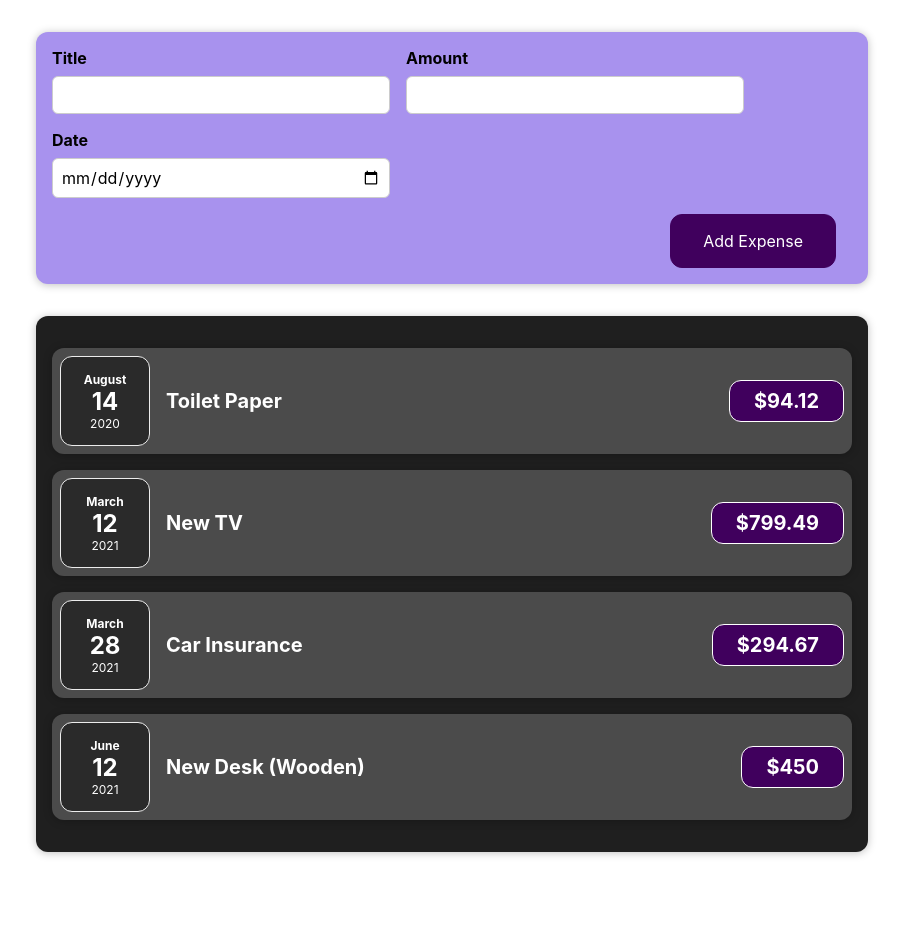
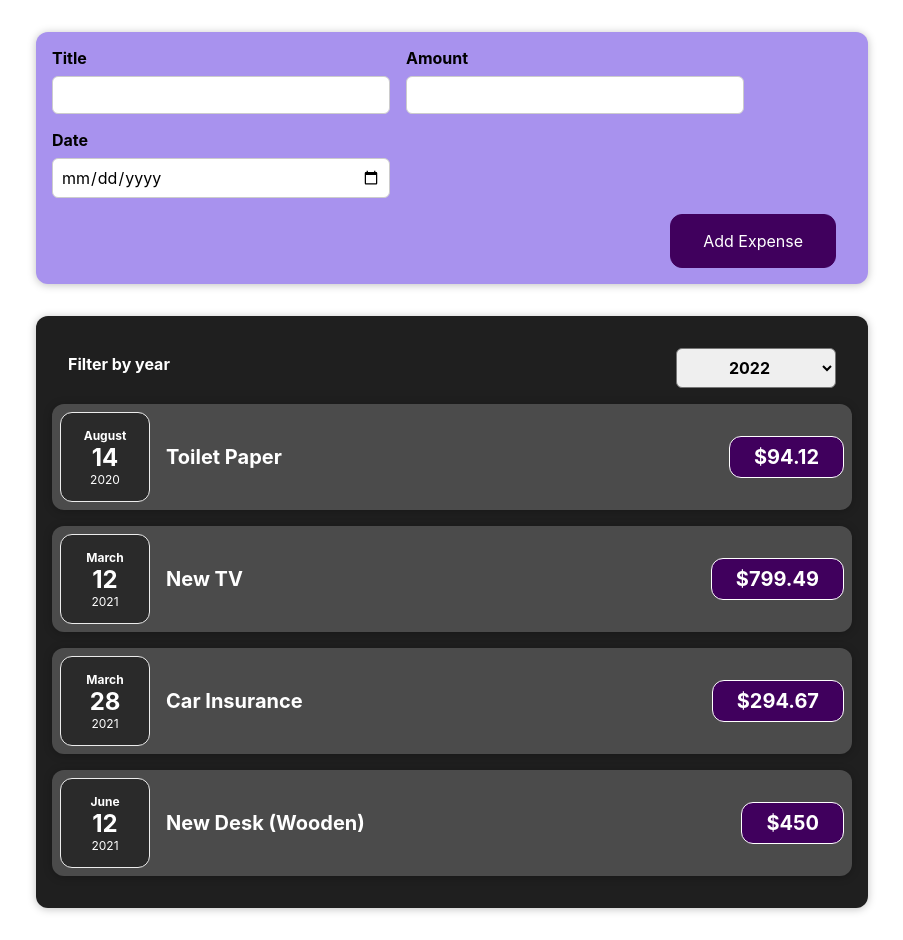
Before and after one commit to allanlalangan/expense-tracker, a React (Create React App) app: page / in a window 1280 px wide. Shown: the whole page, without its empty margins (188-1091 px from the left). Before the commit the page ends 884 px from the top, so only its background shows below. Built offline with nearby package versions, Linux system fonts and the light colour scheme.

Commit message:
import ExpensesFilter into Expenses component. passed selected option value as filteredYear state.

```diff
--- a/src/components/Expenses/Expenses.js
+++ b/src/components/Expenses/Expenses.js
@@ -1,10 +1,20 @@
+import { useState } from "react";
+import ExpensesFilter from "./ExpensesFilter";
 import ExpenseItem from "./ExpenseItem";
 import Card from "../UI/Card";
 import "./Expenses_CourseTemplate.css";
 
 const Expenses = (props) => {
+  const [filteredYear, setFilteredYear] = useState();
+  const selectYearHandler = (selectedYear) => {
+    setFilteredYear(selectedYear);
+  };
   return (
     <Card className="expenses">
+      <ExpensesFilter
+        selectedOption={filteredYear}
+        onSelectYear={selectYearHandler}
+      />
       {props.data.map((expense) => {
         return <ExpenseItem {...expense} key={expense.id} />;
       })}
--- a/src/components/Expenses/ExpensesFilter.js
+++ b/src/components/Expenses/ExpensesFilter.js
@@ -1,13 +1,15 @@
-import React from "react";
-
 import "./ExpensesFilter.css";
 
-const ExpensesFilter = () => {
+const ExpensesFilter = (props) => {
+  const selectYearHandler = (e) => {
+    props.onSelectYear(e.target.value);
+  };
+
   return (
     <div className="expenses-filter">
       <div className="expenses-filter__control">
         <label>Filter by year</label>
-        <select>
+        <select value={props.selectedOption} onChange={selectYearHandler}>
           <option value="2022">2022</option>
           <option value="2021">2021</option>
           <option value="2020">2020</option>
```
